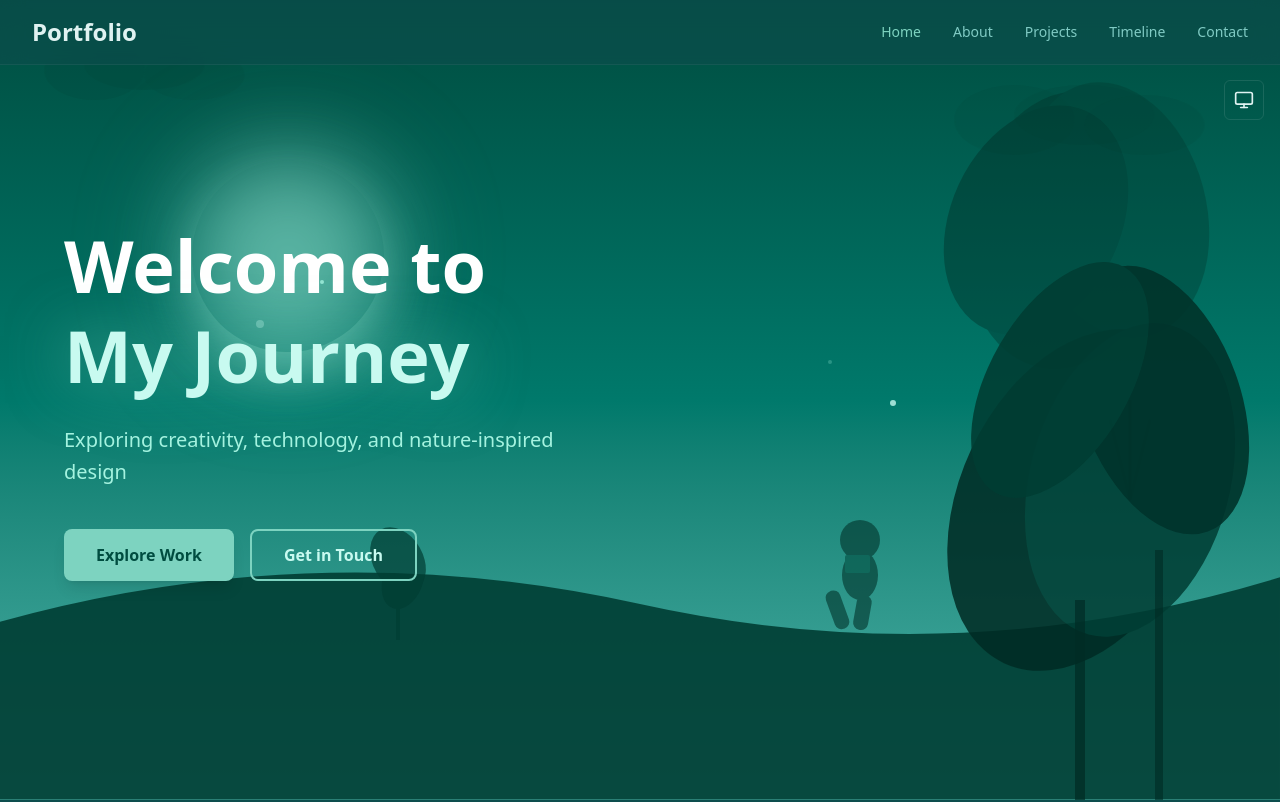
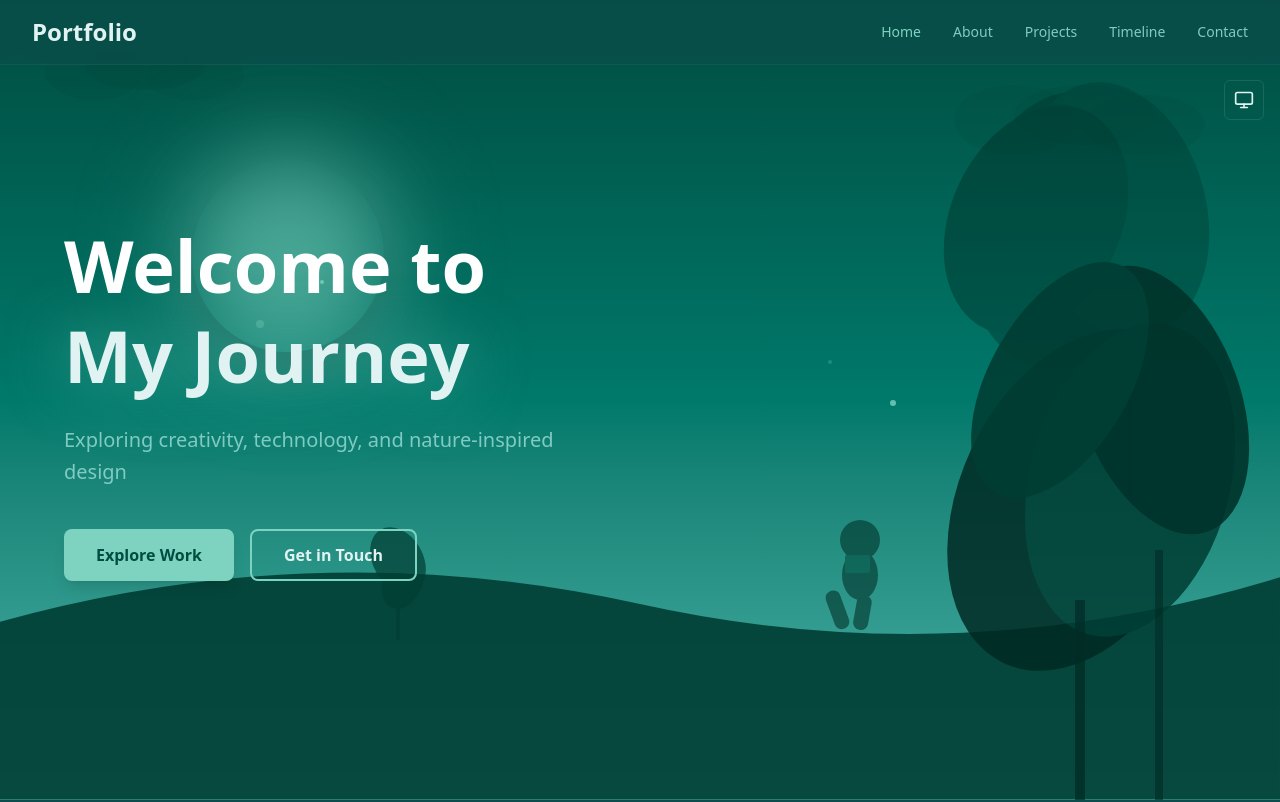
Before and after one commit to Tokiarivelo/port-folio-v2, a Next.js app: page / in a window 1280 px wide. Shown: the top 802 px of the page. Built offline with nearby package versions, Linux system fonts and the light colour scheme.

Commit message:
Address code review: use CSS variables for consistent theming
Co-authored-by: Tokiarivelo <37537133+Tokiarivelo@users.noreply.github.com>

```diff
--- a/app/page.tsx
+++ b/app/page.tsx
@@ -20,7 +20,7 @@ export default function Home() {
       <Navigation />
 
       {/* Theme Toggle - Fixed position */}
-      <div className="fixed top-20 right-4 z-50">
+      <div className="fixed top-20 right-4 z-[60]">
         <ThemeToggle />
       </div>
 
--- a/components/NatureHero.tsx
+++ b/components/NatureHero.tsx
@@ -2,7 +2,7 @@
 
 export function NatureHero() {
   return (
-    <div className="relative min-h-screen w-full overflow-hidden bg-gradient-to-b from-[#004d40] via-[#00796b] to-[#4db6ac]">
+    <div className="relative min-h-screen w-full overflow-hidden bg-gradient-to-b from-[var(--gradient-start)] via-[var(--gradient-middle)] to-[var(--gradient-end)]">
       {/* Cloud layers */}
       <div className="absolute top-0 left-0 w-full h-1/3 opacity-30 animate-[drift_40s_ease-in-out_infinite]">
         <svg className="absolute top-10 left-10" width="200" height="60" viewBox="0 0 200 60">
@@ -20,11 +20,11 @@ export function NatureHero() {
       {/* Glowing Moon */}
       <div className="absolute left-[10%] md:left-[15%] top-[15%] md:top-[20%]">
         {/* Outer glow */}
-        <div className="absolute inset-0 w-32 h-32 md:w-48 md:h-48 rounded-full bg-[#7dd3c0] opacity-30 blur-3xl animate-pulse"></div>
+        <div className="absolute inset-0 w-32 h-32 md:w-48 md:h-48 rounded-full bg-[var(--moon-glow)] opacity-30 blur-3xl animate-pulse"></div>
         {/* Middle glow */}
-        <div className="absolute inset-0 w-32 h-32 md:w-48 md:h-48 rounded-full bg-[#a5f3e0] opacity-40 blur-2xl animate-[pulse_3s_ease-in-out_infinite]"></div>
+        <div className="absolute inset-0 w-32 h-32 md:w-48 md:h-48 rounded-full bg-[var(--moon-glow)] opacity-40 blur-2xl animate-[pulse_3s_ease-in-out_infinite]"></div>
         {/* Moon */}
-        <div className="relative w-32 h-32 md:w-48 md:h-48 rounded-full bg-gradient-radial from-[#c8faf0] to-[#7dd3c0] shadow-2xl shadow-[#7dd3c0]/50"></div>
+        <div className="relative w-32 h-32 md:w-48 md:h-48 rounded-full bg-gradient-radial from-[var(--moon-glow)] to-[var(--color-primary)] shadow-2xl shadow-[var(--moon-glow)]/50"></div>
       </div>
 
       {/* Hill/Ground silhouette with wave */}
@@ -115,10 +115,10 @@ export function NatureHero() {
 
       {/* Firefly/Light particles */}
       <div className="absolute inset-0 pointer-events-none">
-        <div className="absolute top-[40%] left-[20%] w-2 h-2 bg-[#c8faf0] rounded-full opacity-60 animate-[twinkle_3s_ease-in-out_infinite]"></div>
-        <div className="absolute top-[35%] left-[25%] w-1 h-1 bg-[#a5f3e0] rounded-full opacity-40 animate-[twinkle_4s_ease-in-out_infinite_0.5s]"></div>
-        <div className="absolute top-[50%] right-[30%] w-1.5 h-1.5 bg-[#c8faf0] rounded-full opacity-50 animate-[twinkle_3.5s_ease-in-out_infinite_1s]"></div>
-        <div className="absolute top-[45%] right-[35%] w-1 h-1 bg-[#a5f3e0] rounded-full opacity-30 animate-[twinkle_4.5s_ease-in-out_infinite_1.5s]"></div>
+        <div className="absolute top-[40%] left-[20%] w-2 h-2 bg-[var(--moon-glow)] rounded-full opacity-60 animate-[twinkle_3s_ease-in-out_infinite]"></div>
+        <div className="absolute top-[35%] left-[25%] w-1 h-1 bg-[var(--moon-glow)] rounded-full opacity-40 animate-[twinkle_4s_ease-in-out_infinite_0.5s]"></div>
+        <div className="absolute top-[50%] right-[30%] w-1.5 h-1.5 bg-[var(--moon-glow)] rounded-full opacity-50 animate-[twinkle_3.5s_ease-in-out_infinite_1s]"></div>
+        <div className="absolute top-[45%] right-[35%] w-1 h-1 bg-[var(--moon-glow)] rounded-full opacity-30 animate-[twinkle_4.5s_ease-in-out_infinite_1.5s]"></div>
       </div>
 
       {/* Content overlay */}
@@ -128,16 +128,16 @@ export function NatureHero() {
             <h1 className="text-5xl md:text-7xl font-bold leading-tight">
               Welcome to
               <br />
-              <span className="text-[#c8faf0] drop-shadow-[0_0_30px_rgba(125,211,192,0.5)]">My Journey</span>
+              <span className="text-[var(--color-foreground)] drop-shadow-[0_0_30px_rgba(125,211,192,0.5)]">My Journey</span>
             </h1>
-            <p className="text-xl text-[#a5f3e0] leading-relaxed">
+            <p className="text-xl text-[var(--color-muted-foreground)] leading-relaxed">
               Exploring creativity, technology, and nature-inspired design
             </p>
             <div className="flex gap-4 pt-4">
-              <button className="px-8 py-3 bg-[#7dd3c0] text-[#004d40] rounded-lg font-semibold hover:bg-[#a5f3e0] transition-all shadow-lg hover:shadow-xl hover:scale-105 transform">
+              <button className="px-8 py-3 bg-[var(--color-primary)] text-[var(--color-primary-foreground)] rounded-lg font-semibold hover:bg-[var(--color-accent)] transition-all shadow-lg hover:shadow-xl hover:scale-105 transform">
                 Explore Work
               </button>
-              <button className="px-8 py-3 border-2 border-[#7dd3c0] text-[#c8faf0] rounded-lg font-semibold hover:bg-[#7dd3c0]/10 transition-all hover:scale-105 transform">
+              <button className="px-8 py-3 border-2 border-[var(--color-primary)] text-[var(--color-foreground)] rounded-lg font-semibold hover:bg-[var(--color-primary)]/10 transition-all hover:scale-105 transform">
                 Get in Touch
               </button>
             </div>
```
